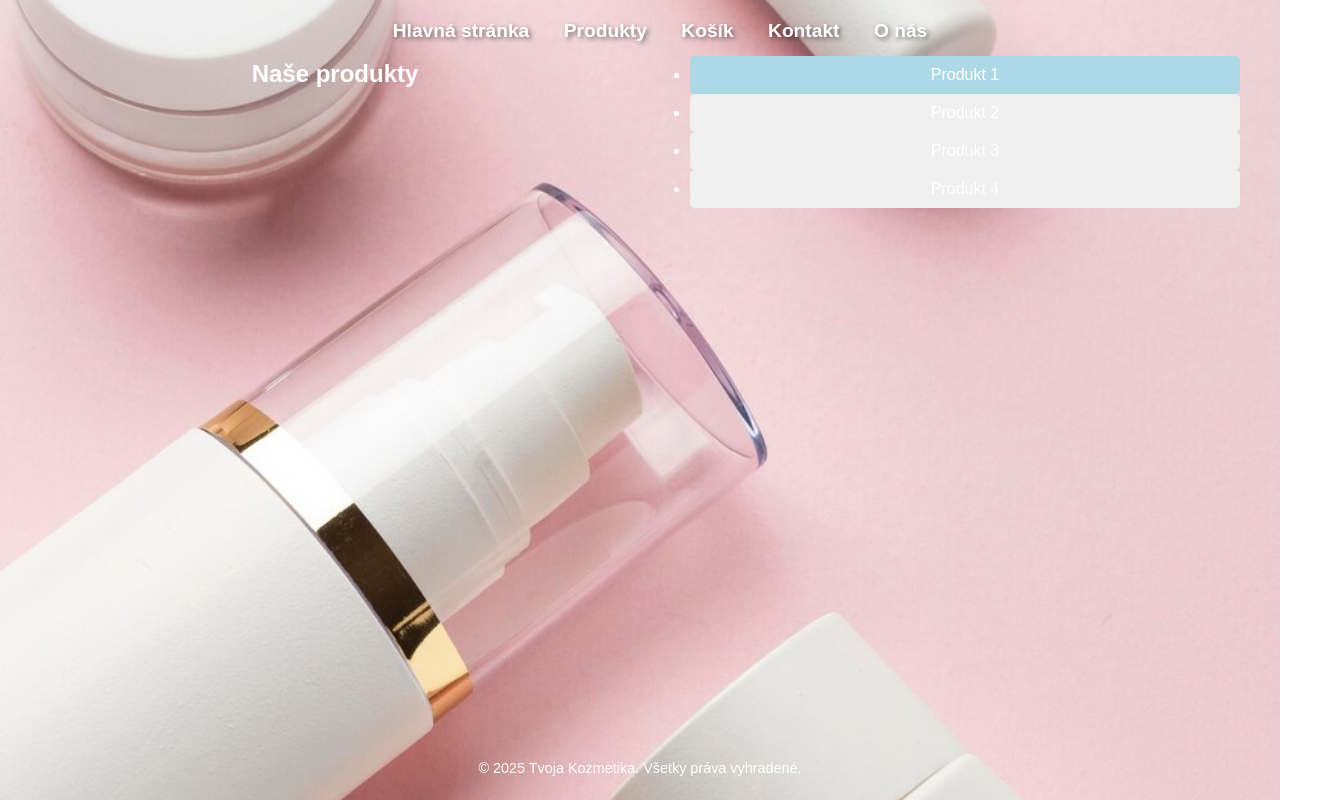
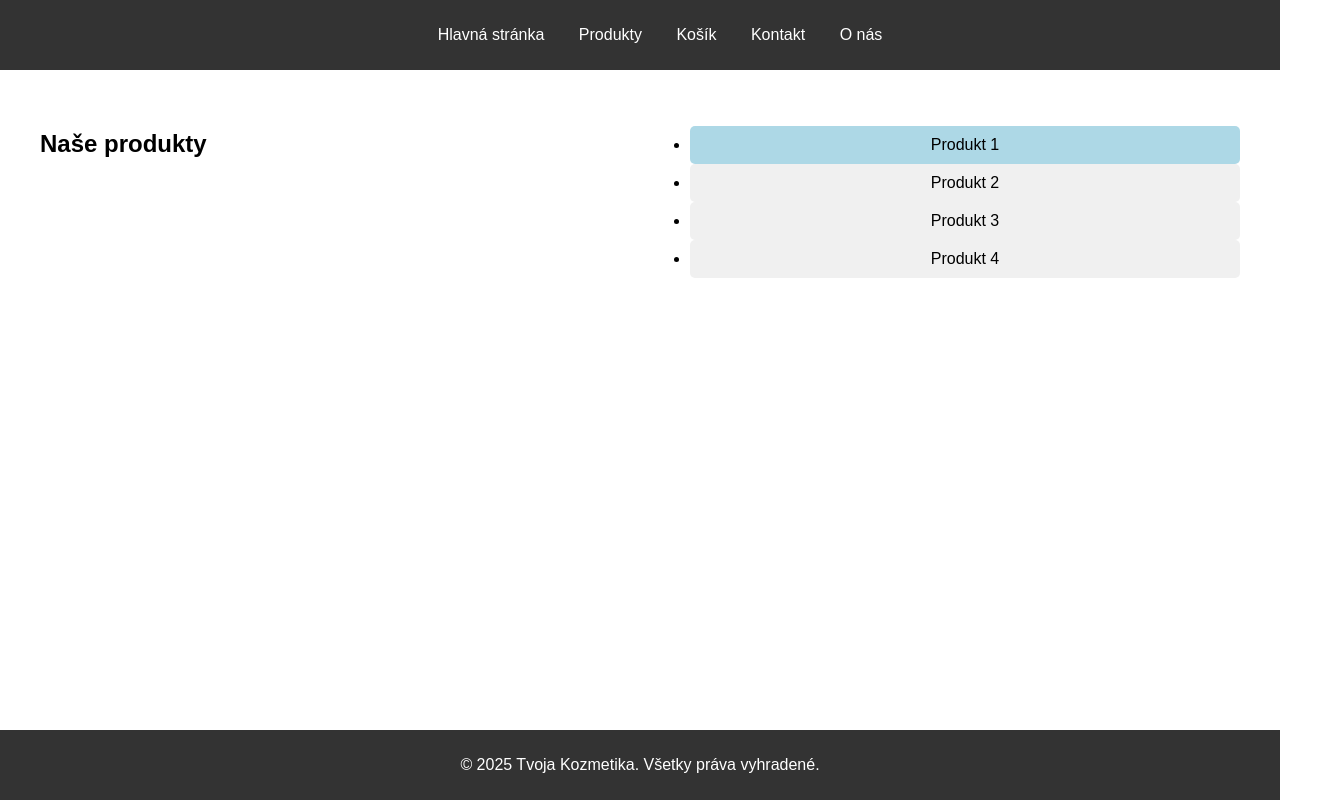
Before and after one commit to MichaelaKrajciova/eshop-kozmetika, a plain HTML site: page index.html in a window 1280 px wide. Shown: the whole page, 1320 px wide, since content can reach past the window. Drawn offline with Linux system fonts and the light colour scheme.

Commit message:
Update style.css

```diff
--- a/style.css
+++ b/style.css
@@ -1,119 +1,67 @@
 
 body {
+    font-family: Arial, sans-serif;
     margin: 0;
     padding: 0;
-    font-family: Arial, sans-serif;
+}
+
+header {
+    background-color: #333;
     color: white;
+    padding: 10px 0;
+}
+
+header nav ul {
+    list-style: none;
     text-align: center;
 }
 
-
-body {
-    background-image: url("images/kozmetika-background.jpg");
-    background-size: cover;
-    background-position: center;
-    background-attachment: fixed;
-}
-
-
-nav {
-    text-align: center;
-    padding: 20px;
-    position: absolute;
-    width: 100%;
-    top: 0;
-    left: 0;
-    background: none;
-}
-
-
-nav ul {
-    list-style: none;
-    padding: 0;
-    margin: 0;
-}
-
-nav ul li {
+header nav ul li {
     display: inline;
     margin: 0 15px;
 }
 
-nav ul li a {
+header nav ul li a {
+    color: white;
     text-decoration: none;
-    font-size: 1.2rem;
-    color: white;
-    font-weight: bold;
-    text-shadow: 2px 2px 5px rgba(0, 0, 0, 0.5);
-    transition: color 0.3s ease;
 }
 
-nav ul li a:hover {
-    color: #ffcccb;
+.products {
+    margin: 20px;
+    padding: 20px;
+    display: grid;
+    grid-template-columns: repeat(2, 1fr);
+    gap: 20px;
+}
+
+.product-item {
+    background-color: #f0f0f0;
+    padding: 10px;
+    text-align: center;
+    border-radius: 5px;
+    transition: background-color 0.3s ease;
+}
+
+.product-item:hover {
+    background-color: #e0e0e0;
 }
 
 
-.welcome-section {
-    display: flex;
-    flex-direction: column;
-    justify-content: center;
-    align-items: center;
-    height: 100vh;
+.product-item.selected {
+    background-color: lightblue;
+    outline: none;
 }
 
-.welcome-section h1 {
-    font-size: 3rem;
-    color: #ffcccb;
-    text-shadow: 3px 3px 8px rgba(0, 0, 0, 0.7);
+.product-item {
+    cursor: pointer;
 }
 
-.welcome-section p {
-    font-size: 1.5rem;
-    max-width: 600px;
-    background: rgba(0, 0, 0, 0.5);
-    padding: 15px;
-    border-radius: 10px;
+footer {
+    background-color: #333;
+    color: white;
+    text-align: center;
+    padding: 10px 0;
+    position: absolute;
+    bottom: 0;
+    width: 100%;
 }
-
-
-footer {
-    position: absolute;
-    bottom: 10px;
-    width: 100%;
-    text-align: center;
-    font-size: 0.9rem;
-}
-.team-member h3 {
-    font-size: 20px;
-    color: #2c3e50;
-    margin-top: 10px;
-}
-.team-member p {
-    font-size: 16px;
-    color: #555;
-    font-weight: bold;
-}
-.hero-section {
-    background: url('images/kozmetika-hero.jpg') no-repeat center center/cover;
-    text-align: center;
-    padding: 60px 20px;
-    position: relative;
-}
-
-.hero-overlay {
-    position: absolute;
-    top: 0;
-    left: 0;
-    right: 0;
-    bottom: 0;
-    background: rgba(255, 255, 255, 0.6);
-    z-index: 1;
-}
-
-.hero-content {
-    position: relative;
-    z-index: 2;
-    color: #333;
-    font-size: 24px;
-    max-width: 1000px;
-    margin: 0 auto;
-}
```
